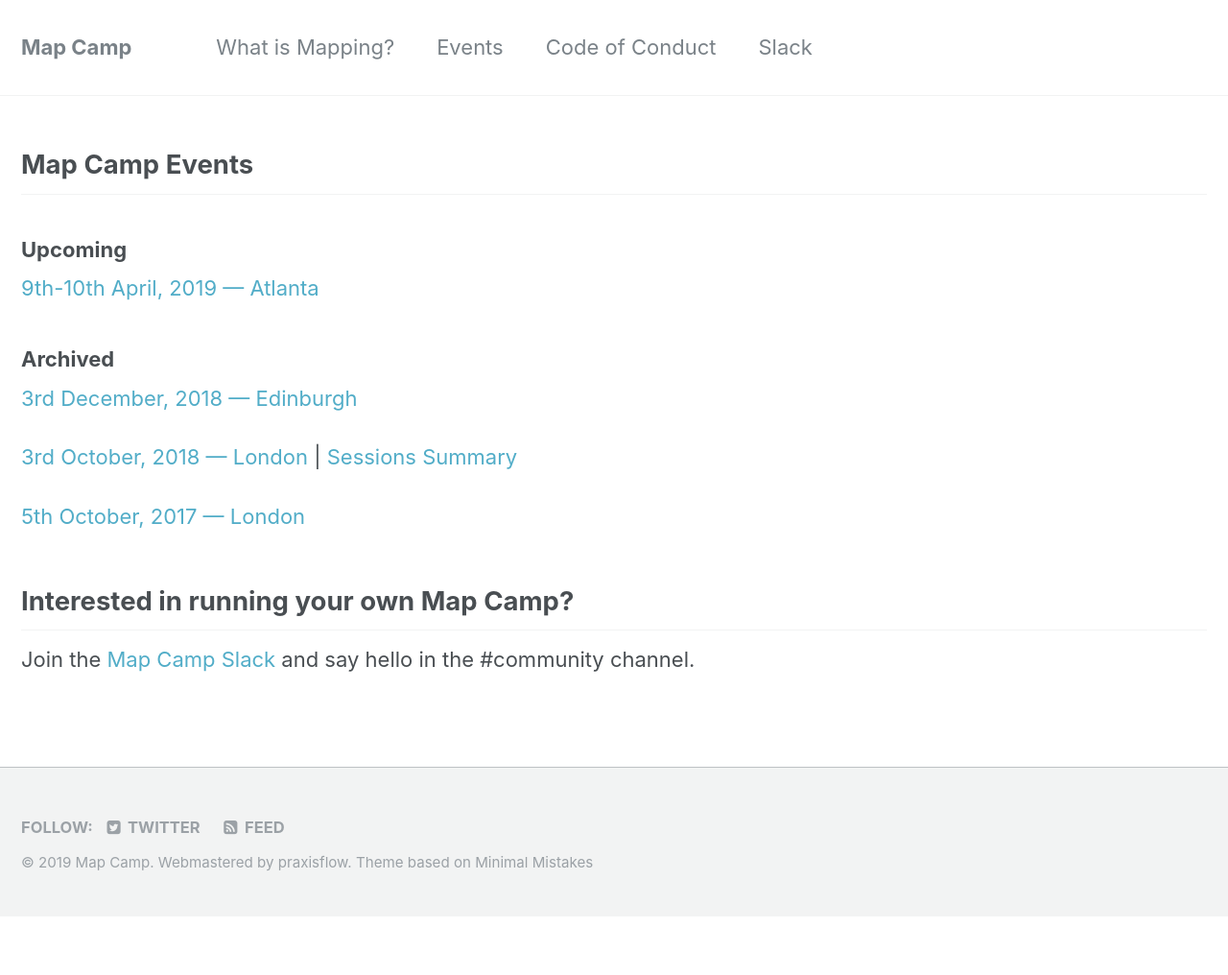
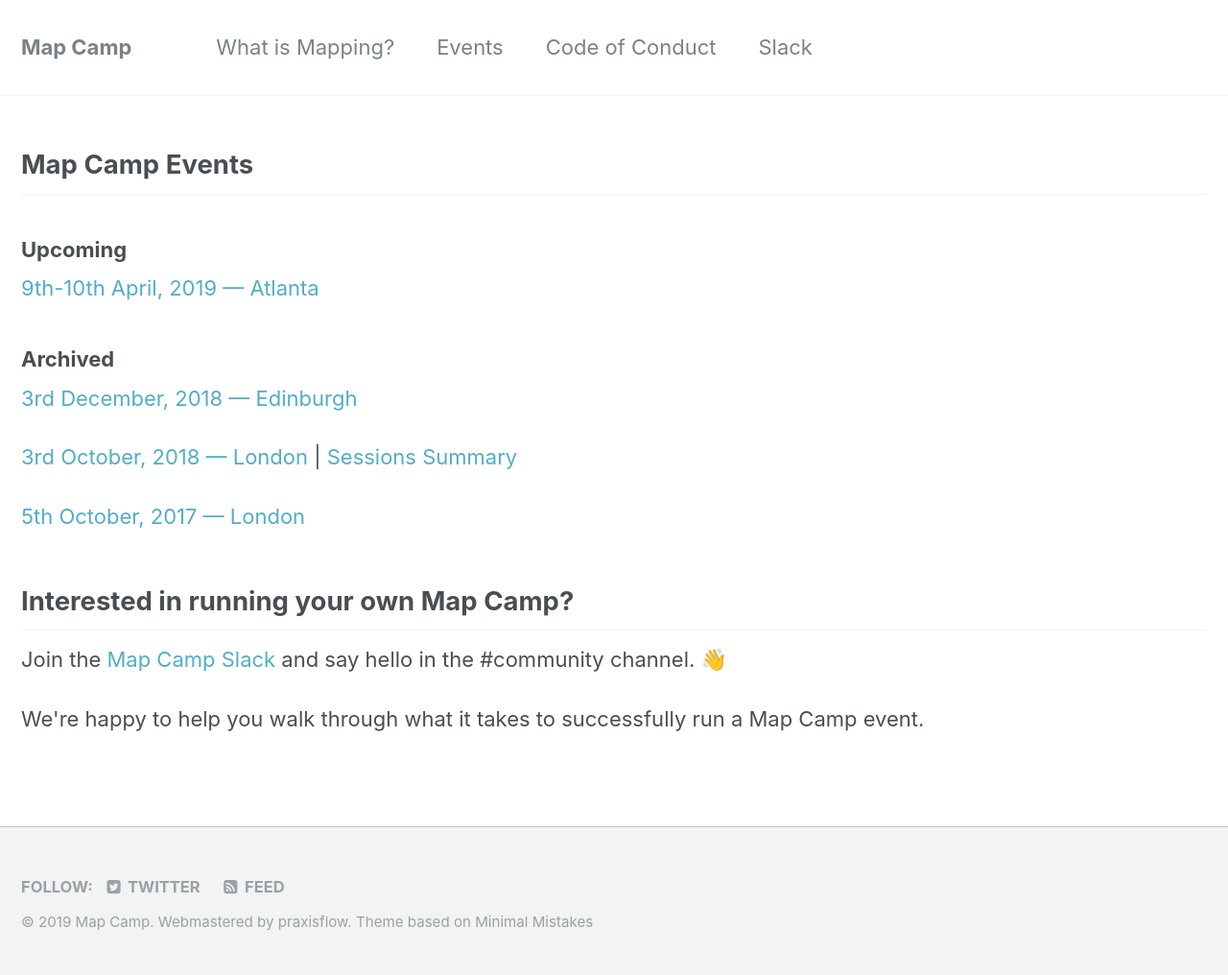
Before and after one commit to mapcampcommittee/mapcampcommittee.github.io, a Jekyll site: the page built from _pages/events.html, in a window 1280 px wide. Shown: the whole page at 96% size. Built offline with Jekyll 4.4.1, drawn with Linux system fonts in a browser that asks for light colours; before the commit the page ends 955 px from its top, so only the background shows below that.

Commit message:
Update events.html

```diff
--- a/_pages/events.html
+++ b/_pages/events.html
@@ -15,4 +15,5 @@
 <p><a href="/_pages/2017-10-05_London/">5th October, 2017 — London</a></p>
 
 <h2>Interested in running your own Map Camp?</h2>
-<p>Join the <a href="https://map-camp-slack-invite.herokuapp.com/">Map Camp Slack</a> and say hello in the #community channel.</p>
+<p>Join the <a href="https://map-camp-slack-invite.herokuapp.com/">Map Camp Slack</a> and say hello in the #community channel. 👋</p>
+<p>We're happy to help you walk through what it takes to successfully run a Map Camp event.</p>
```
